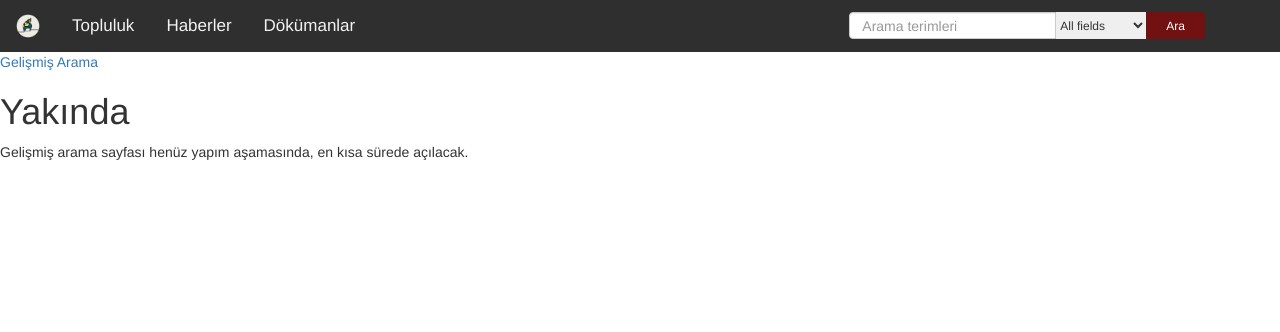
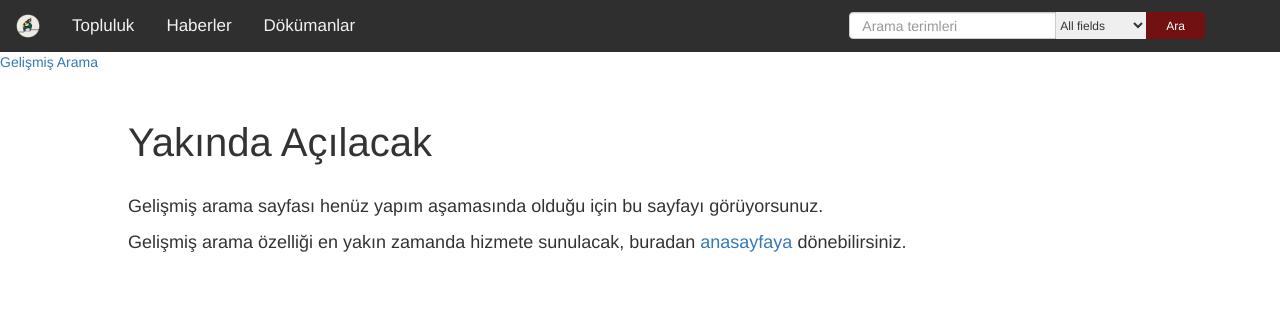
Before and after one commit to dakyol/Keci, a Django app: page /keci/search/advanced/ in a window 1280 px wide. Shown: the top 332 px of the page. Run offline with Django 3.2, Linux system fonts and the light colour scheme; some libraries are stand-ins or nearby versions.

Commit message:
Add styling

```diff
--- a/keci/static/css/keci.css
+++ b/keci/static/css/keci.css
@@ -235,6 +235,29 @@ body {
       font-size: 14px;
     }
 
+/** help page styling **/
+
+
+  .help {
+    width: 80%;
+    margin: auto;
+    margin-top: 48px;
+  }
+
+  .help h1 {
+    margin-bottom: 48px;
+    font-size: 40px;
+  }
+
+  .help ul li {
+    margin-bottom: 2px;
+  }
+
+  .help p {
+    margin-top: 40px;
+  }
+
+
 /** 'registration/' pages stylings **/
 
   /** forms **/
--- a/keci/templates/keci/help.html
+++ b/keci/templates/keci/help.html
@@ -3,7 +3,7 @@
   <title>Yardım</title>
 {% endblock %}
 {% block content %}
-
+<main class="help">
   <h1>Keçi ile ilgili yardımcı olabilecek bilgiler</h1>
 
   <h2>Genel Bilgiler</h2>
@@ -30,5 +30,7 @@
   </ul>
 
   <p> Aradığınız cevabı bulamadıysanız lütfen <a href="#">Kullanıcı Destek ekibimiz ile iletişime geçin</a>. </p>
+</main>
+
 
 {% endblock %}
--- a/keci/templates/keci/keci_advanced_search.html
+++ b/keci/templates/keci/keci_advanced_search.html
@@ -3,8 +3,11 @@
   <title>Gelişmiş Arama</title>
 {% endblock %}
 {% block content %}
+<main class="help">
+  <h1>Yakında Açılacak</h1>
+  <p style="margin-top: -24px; font-size: 18px; line-height: 36px;">Gelişmiş arama sayfası henüz yapım aşamasında olduğu için bu sayfayı görüyorsunuz.
+    <br> Gelişmiş arama özelliği en yakın zamanda hizmete sunulacak, buradan <a href="{% url 'keci_home' %}">anasayfaya</a> dönebilirsiniz.</br></p>
+</main>
 
-<h1>Yakında</h1>
-<p>Gelişmiş arama sayfası henüz yapım aşamasında, en kısa sürede açılacak.</p>
 
 {% endblock %}
```
Also changed, not shown: keci/templates/keci/new_project.html (+3 -4 lines). Lines whose indentation alone changed are shown as unchanged.
